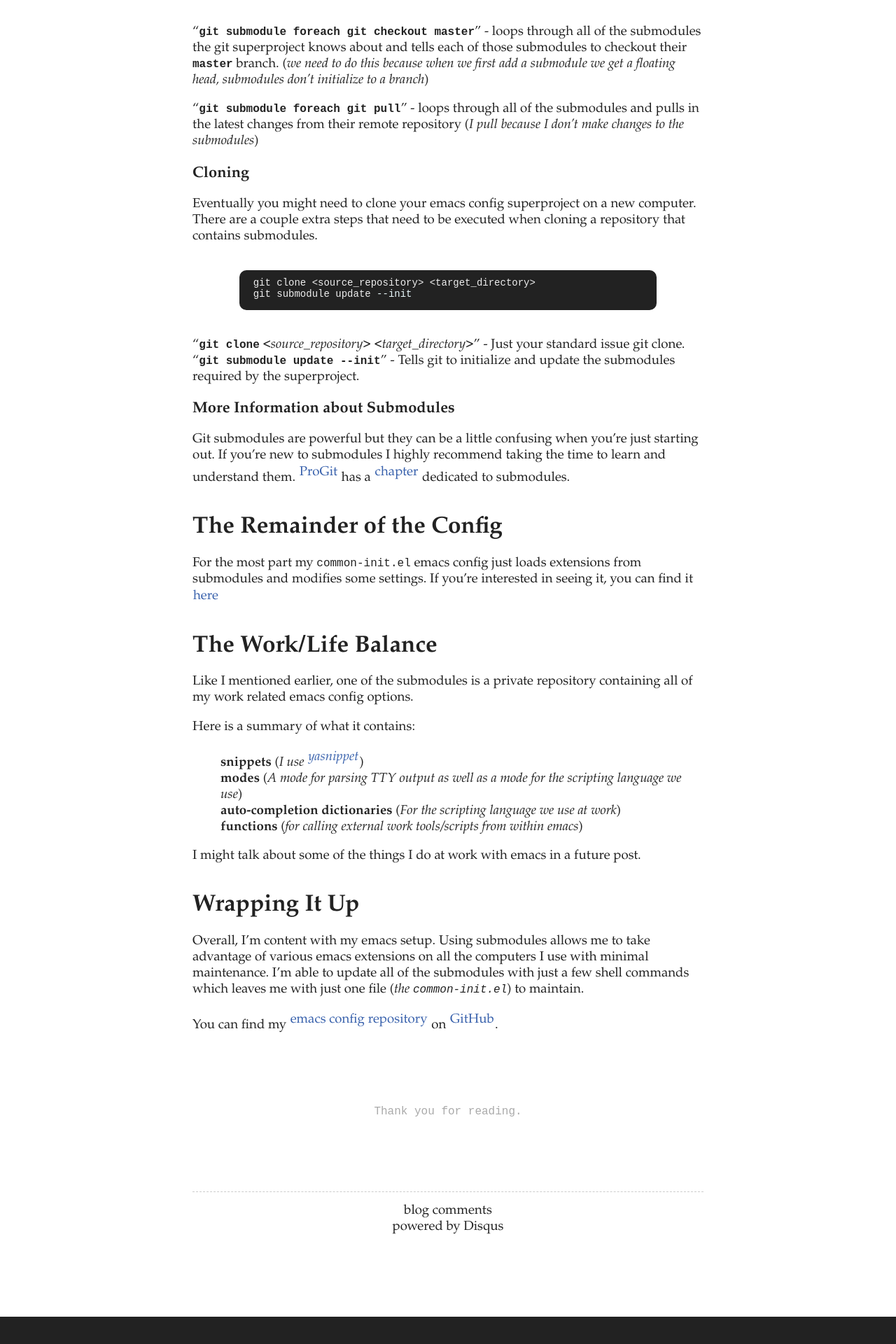
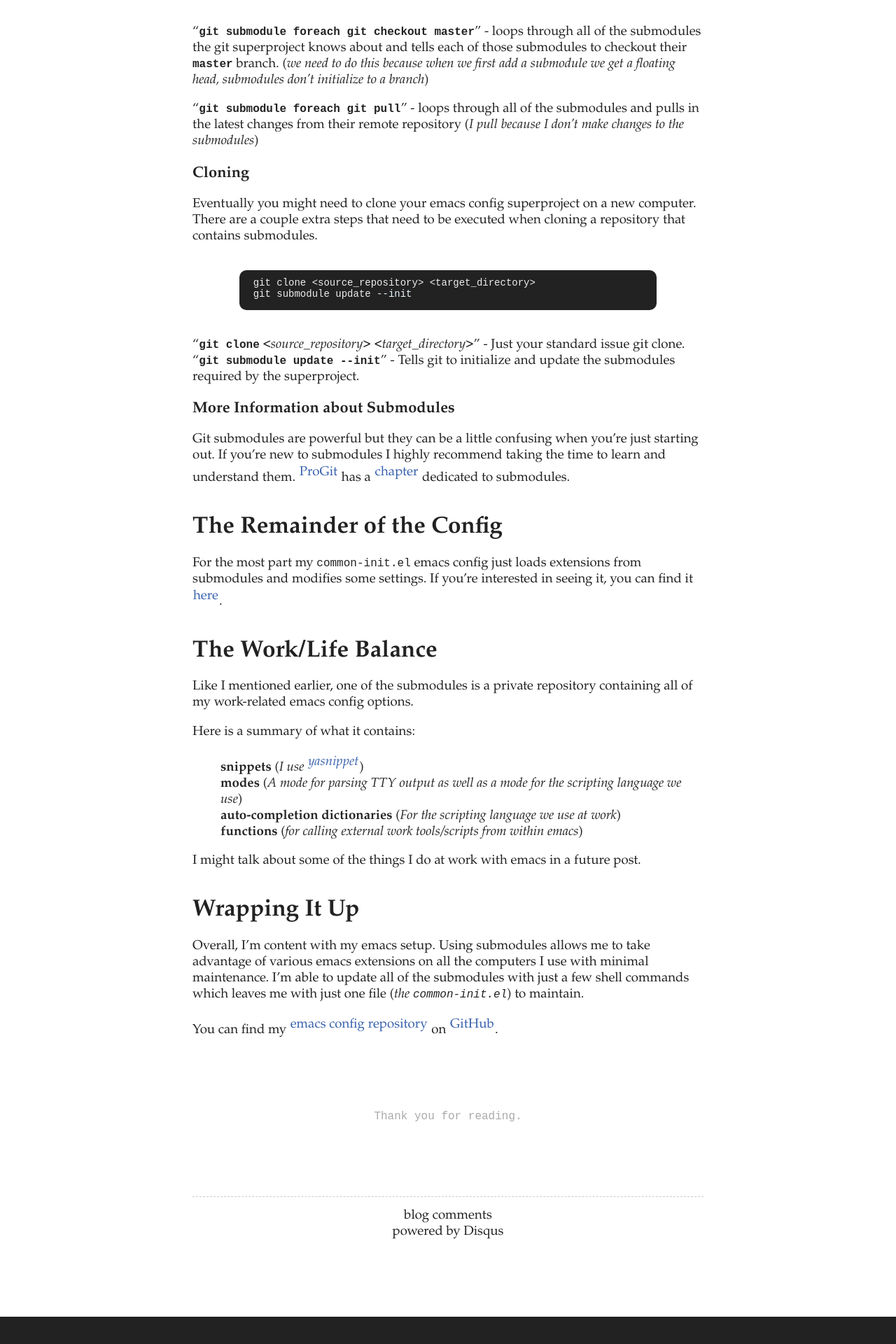
Before and after one commit to filsinger/filsinger.github.com, a Jekyll site: the page built from _posts/2011-12-29-emacs-git-business-and-pleasure.md, in a window 1280 px wide. Shown: the part 2633-4553 px from the top of the page at 70% size. Built offline with Jekyll 4.4.1, drawn with Linux system fonts in a browser that asks for light colours; Markdown is read by kramdown in place of the engine named in the settings; comment, search, counter and statistics services are not loaded.

```diff
--- a/_posts/2011-12-29-emacs-git-business-and-pleasure.md
+++ b/_posts/2011-12-29-emacs-git-business-and-pleasure.md
@@ -135,11 +135,11 @@ a [chapter](http://progit.org/book/ch6-6.html) dedicated to submodules.
 
 ## The Remainder of the Config
 For the most part my `common-init.el` emacs config just loads extensions from submodules and modifies some settings.
-If you're interested in seeing it,  you can find it [here](https://github.com/filsinger/emacs-config/blob/master/common-init.el)
+If you're interested in seeing it,  you can find it [here](https://github.com/filsinger/emacs-config/blob/master/common-init.el).
 
 
 ## The Work/Life Balance
-Like I mentioned earlier, one of the submodules is a private repository containing all of my work related emacs config options.
+Like I mentioned earlier, one of the submodules is a private repository containing all of my work-related emacs config options.
 
 Here is a summary of what it contains:
 
```
